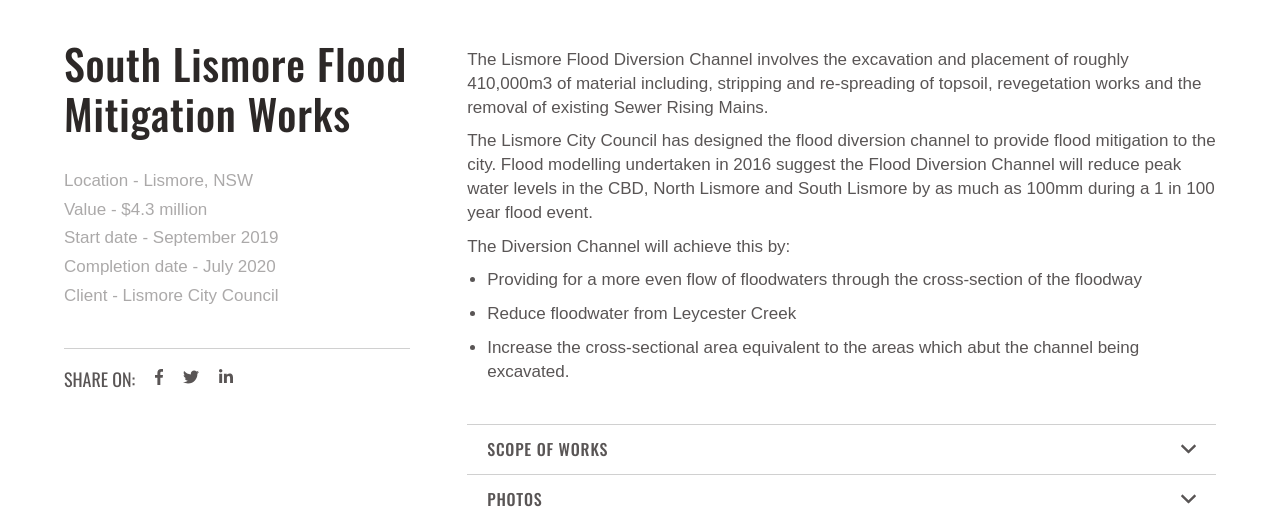
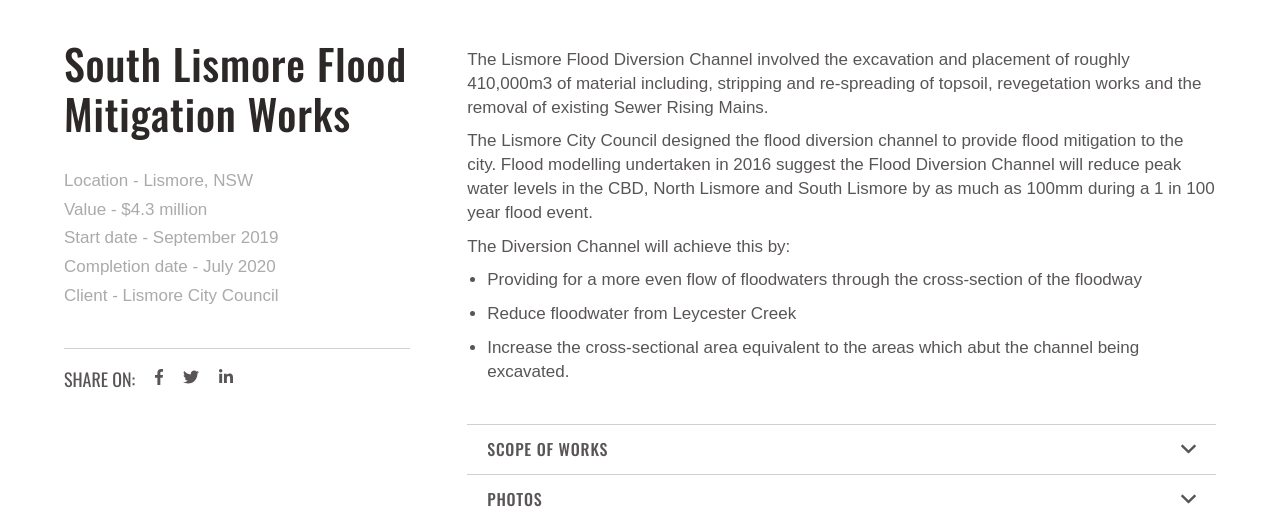
Before and after one commit to thriveweb/see-civil, a Gatsby site: page /lismore-flood-diversion-channel/ in a window 1280 px wide. Shown: the part 985-1502 px from the top of the page. Built offline with nearby package versions, Linux system fonts and the light colour scheme; Gatsby itself is replaced by a stand-in of ours; some packages are replaced by stand-ins of ours; a web font is replaced by a local one.

Commit message:
Update Urban Projects “lismore-flood-diversion-channel”

```diff
--- a/content/see-civil/urban-projects/lismore-flood-diversion-channel.md
+++ b/content/see-civil/urban-projects/lismore-flood-diversion-channel.md
@@ -10,7 +10,30 @@ specs: |-
   * Client - Lismore City Council
 date: ''
 projectstatus: completed
-content: "The [Lismore Flood Diversion Channel](https://yoursay.lismore.nsw.gov.au/south-lismore-flood-mitigation-works) involves the excavation and placement of roughly 410,000m3 of material including, stripping and re-spreading of topsoil, revegetation works and the removal of existing Sewer Rising Mains.\r\n\nThe Lismore City Council has designed the flood diversion channel to provide flood mitigation to the city. Flood modelling undertaken in 2016 suggest the Flood Diversion Channel will reduce peak water levels in the CBD, North Lismore and South Lismore by as much as 100mm during a 1 in 100 year flood event.\n\nThe Diversion Channel will achieve this by: \n\n* Providing for a more even flow of floodwaters through the cross-section of the floodway \n* Reduce floodwater from Leycester Creek \n* Increase the cross-sectional area equivalent to the areas which abut the channel being excavated."
+content: >-
+  The [Lismore Flood Diversion
+  Channel](https://yoursay.lismore.nsw.gov.au/south-lismore-flood-mitigation-works)
+  involved the excavation and placement of roughly 410,000m3 of material
+  including, stripping and re-spreading of topsoil, revegetation works and the
+  removal of existing Sewer Rising Mains.
+
+
+  The Lismore City Council designed the flood diversion channel to provide flood
+  mitigation to the city. Flood modelling undertaken in 2016 suggest the Flood
+  Diversion Channel will reduce peak water levels in the CBD, North Lismore and
+  South Lismore by as much as 100mm during a 1 in 100 year flood event.
+
+
+  The Diversion Channel will achieve this by:
+
+
+  * Providing for a more even flow of floodwaters through the cross-section of
+  the floodway
+
+  * Reduce floodwater from Leycester Creek
+
+  * Increase the cross-sectional area equivalent to the areas which abut the
+  channel being excavated.
 videoSection:
   title: ''
 accordion:
```
